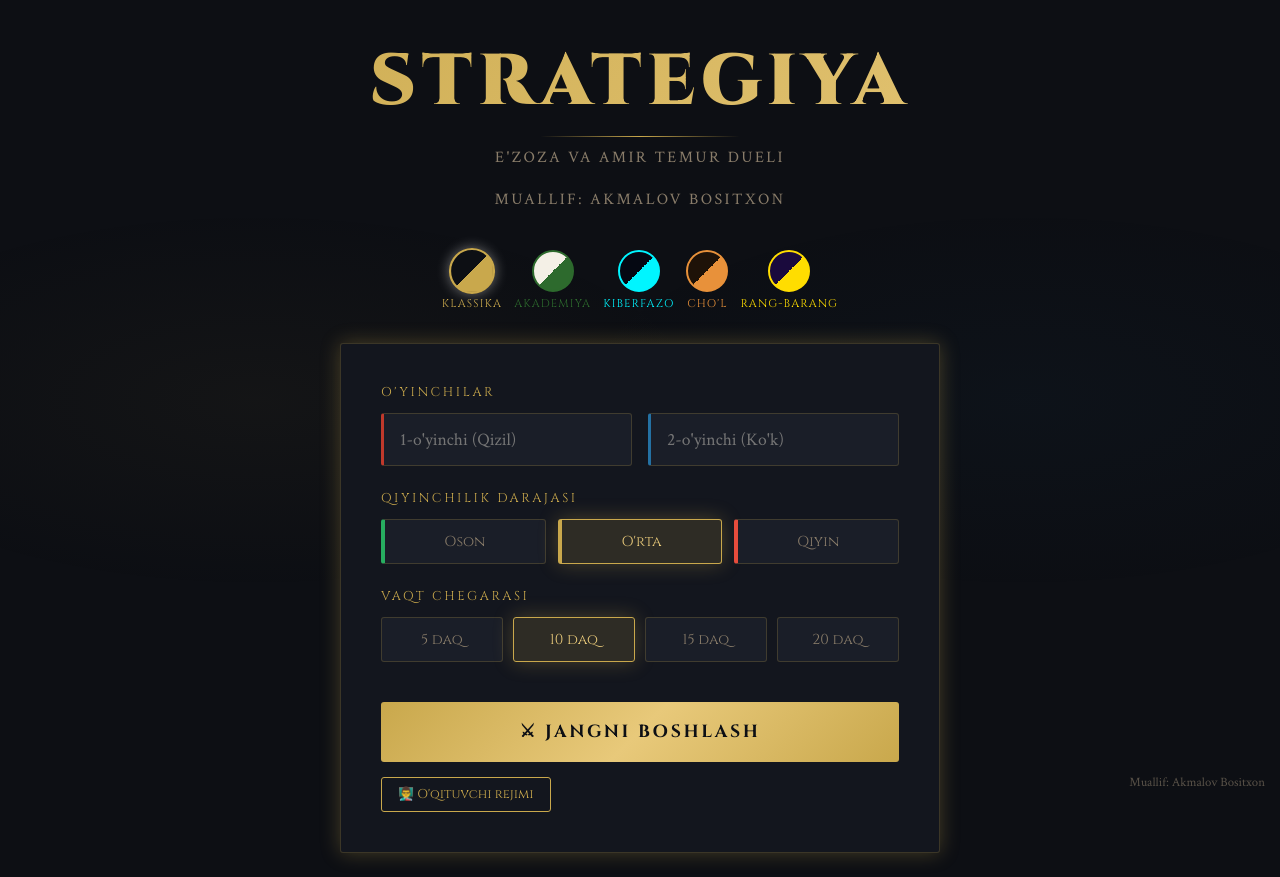
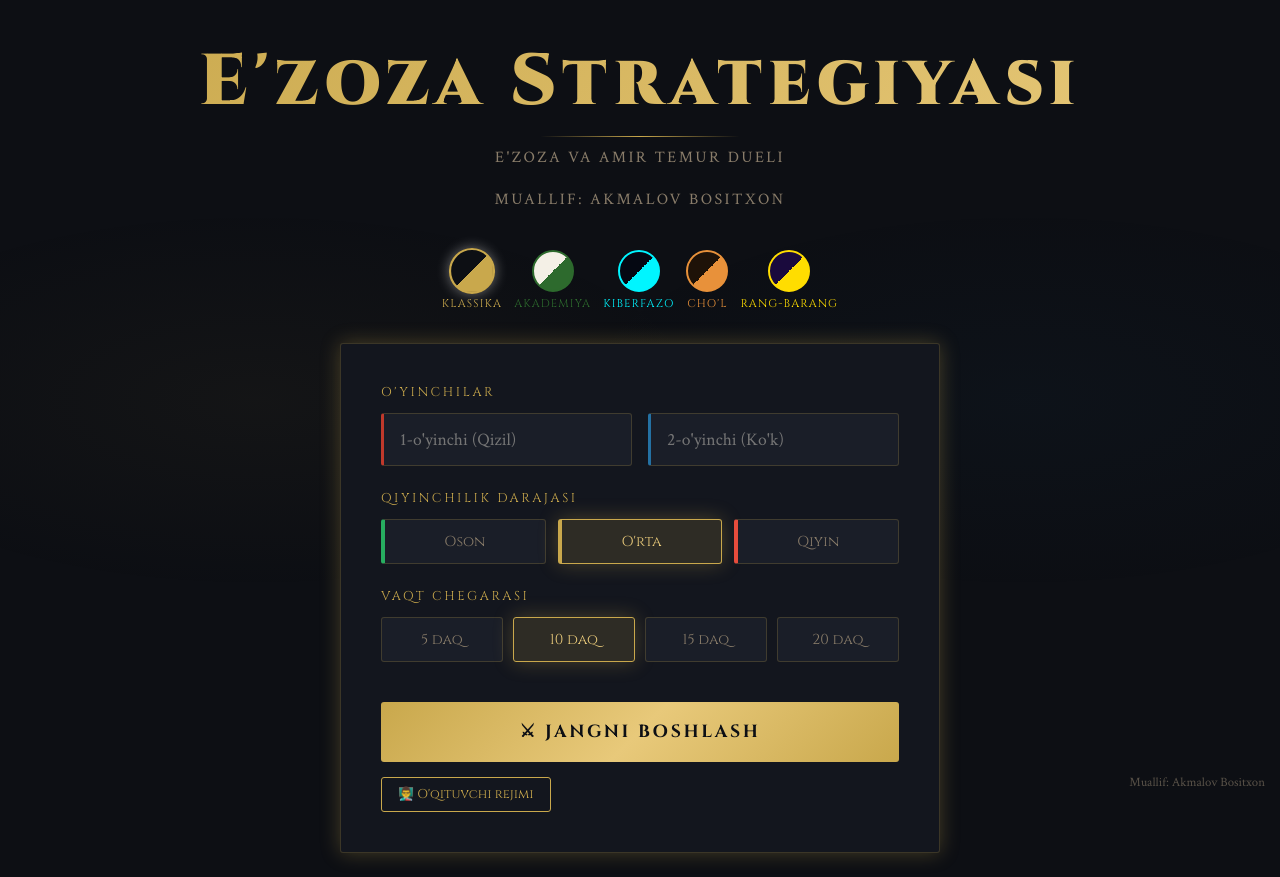
Before and after one commit to Bositkhannn/Tarix-Shaxmat, a plain HTML site: page index.html in a window 1280 px wide. Drawn offline with Linux system fonts and the light colour scheme.

Commit message:
Update index.html

```diff
--- a/index.html
+++ b/index.html
@@ -20,7 +20,7 @@
 <!-- SETUP SCREEN -->
 <div id="setup-screen" class="screen active">
     <div class="logo">
-        <div class="logo-title">STRATEGIYA</div>
+        <div class="logo-title">E'zoza Strategiyasi</div>
         <div class="logo-line"></div>
         <div class="logo-subtitle">E'zoza va Amir Temur dueli</div>
         <br>
```
